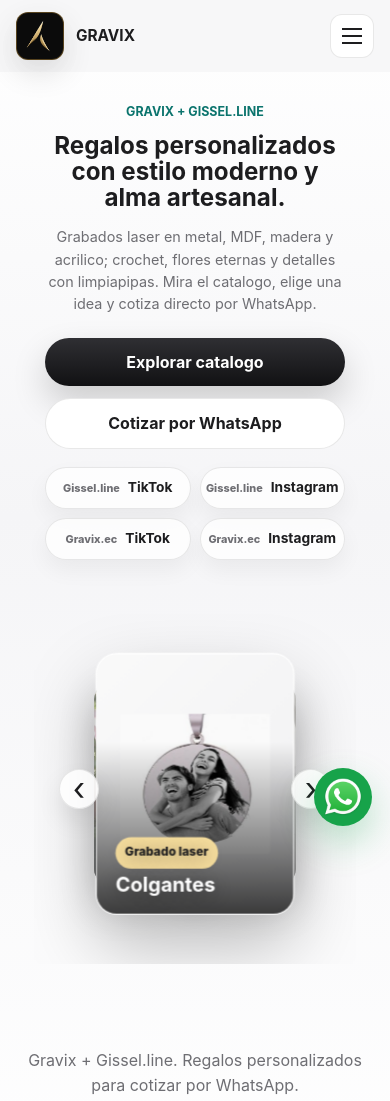
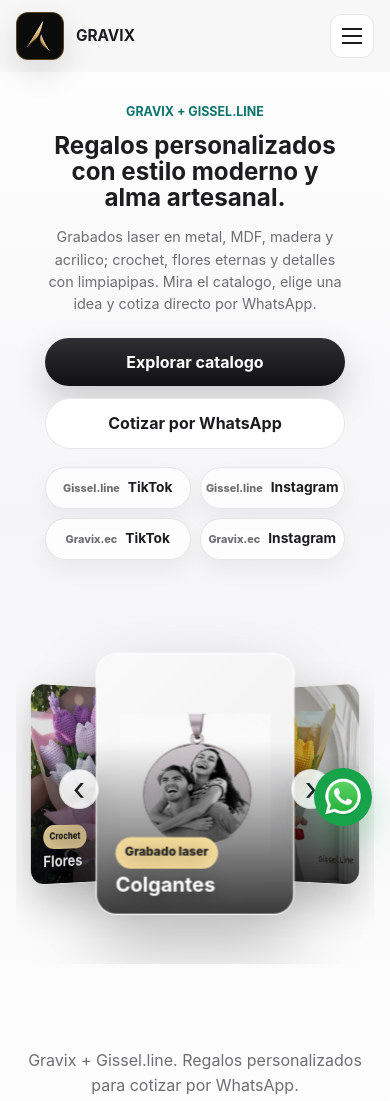
Before and after one commit to hostpm/gravix, a plain HTML site: page index.html in a window 390 px wide. Shown: the top 1101 px of the page. Drawn offline with Linux system fonts and the light colour scheme.

Commit message:
Subi mi repo

```diff
--- a/script.js
+++ b/script.js
@@ -808,7 +808,7 @@
 
     function getCarouselLayout() {
         if (window.matchMedia("(max-width: 700px)").matches) {
-            return { sideOffset: 42, activeDepth: 58, sideDepth: -96, hiddenDepth: -220 };
+            return { sideOffset: 108, activeDepth: 58, sideDepth: -96, hiddenDepth: -220 };
         }
 
         if (window.matchMedia("(max-width: 980px)").matches) {
--- a/styles.css
+++ b/styles.css
@@ -1884,6 +1884,7 @@
     justify-self: stretch;
     grid-template-columns: 1fr;
     gap: 10px;
+    padding: 0;
   }
 
   .carousel-stage {
@@ -1894,7 +1895,7 @@
   }
 
   .carousel-ring {
-    width: min(330px, calc(100vw - 64px));
+    width: min(330px, 100%);
     height: 280px;
   }
 
```
